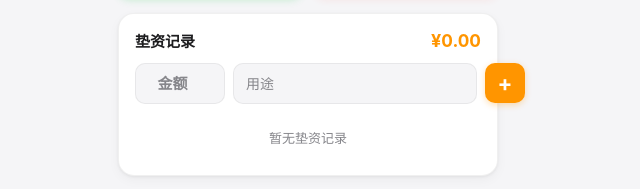
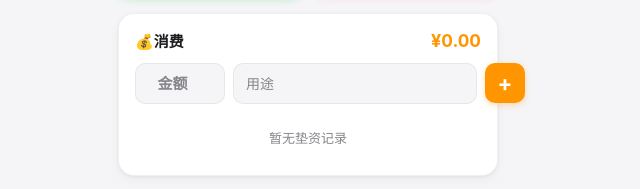
Before and after one commit to Jinhochan/dailyword, a website: page public/index.html in a window 1280 px wide. Shown: the part 315-504 px from the top of the page, 332-972 px from the left. Drawn offline with Linux system fonts and the light colour scheme.

Commit message:
fix: rename to 消费 + fix 500 error (remove node-fetch) - public/index.html

```diff
--- a/public/index.html
+++ b/public/index.html
@@ -49,10 +49,10 @@
             </button>
         </section>
 
-        <!-- 垫资记录区域 -->
+        <!-- 消费记录区域 -->
         <section class="advance-section">
             <div class="advance-header">
-                <span class="advance-title">垫资记录</span>
+                <span class="advance-title">💰消费</span>
                 <span class="advance-total" id="advanceTotal">¥0.00</span>
             </div>
             <div class="advance-input-row">
```
